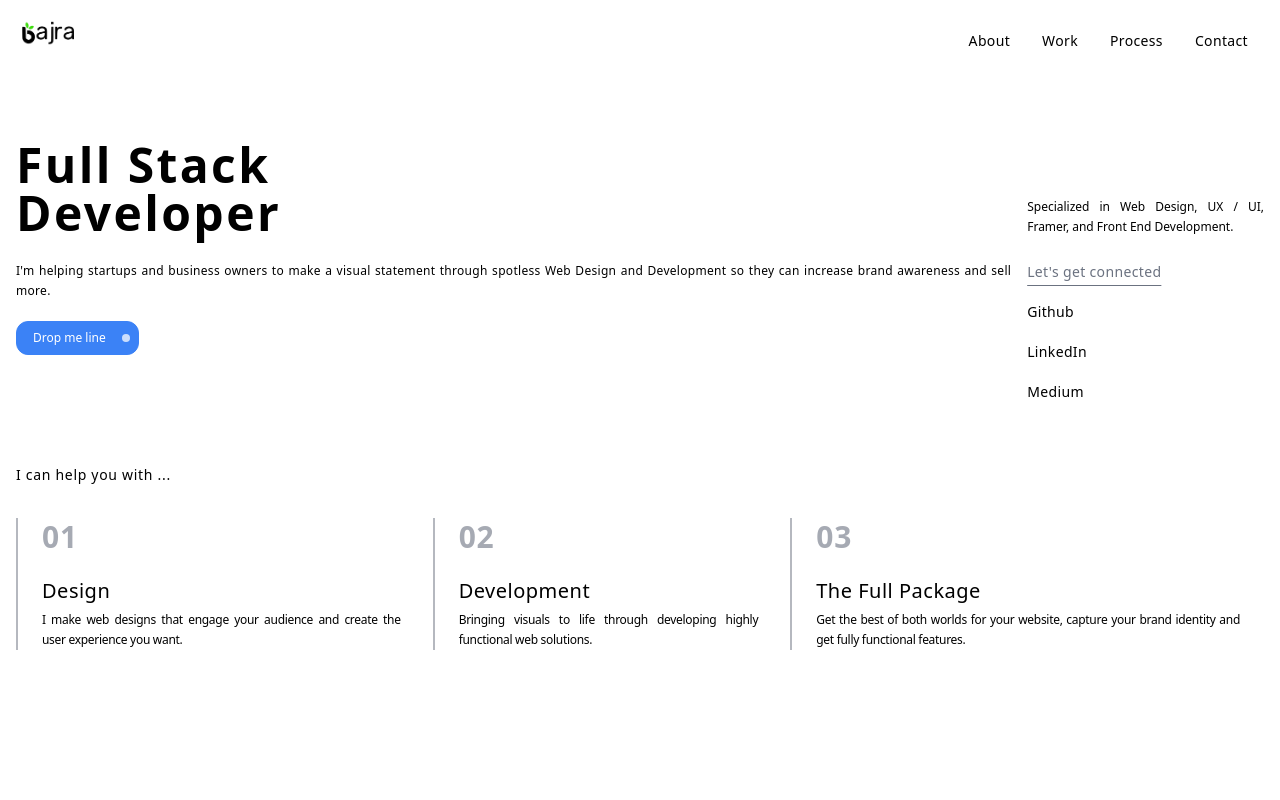
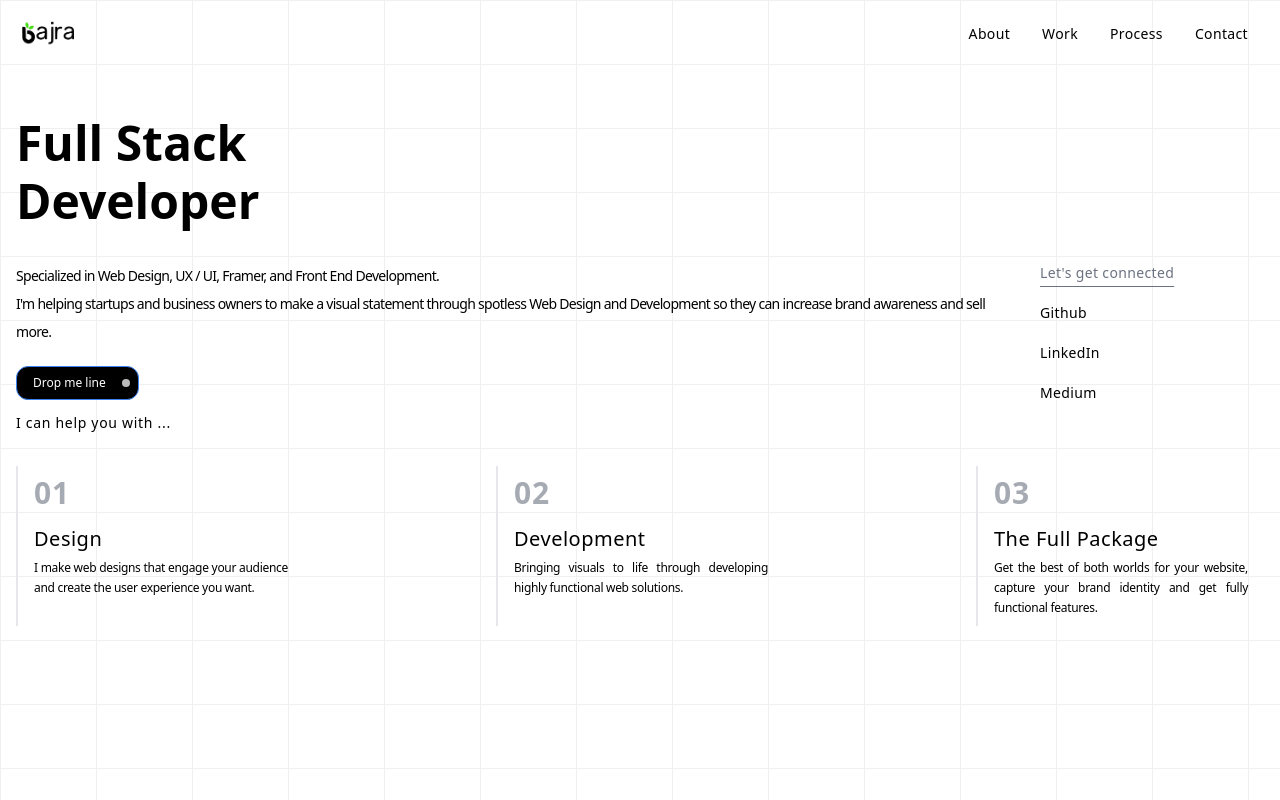
Before and after one commit to retrieval-rapid/portfolio, a Next.js app: page / in a window 1280 px wide. Built offline with nearby package versions, Linux system fonts and the light colour scheme.

Commit message:
Fixes css

```diff
--- a/src/app/layout.tsx
+++ b/src/app/layout.tsx
@@ -18,7 +18,6 @@ export default function RootLayout({
   return (
     <html lang="en">
       <body className='w-full max-w-[1440px] mx-auto'>
-        <Navbar />
         {children}
       </body>
     </html>
--- a/src/app/page.tsx
+++ b/src/app/page.tsx
@@ -1,12 +1,17 @@
-import { Hero } from "@/components/hero";
-import { Skills } from "@/components/skills";
-import Image from "next/image";
+import { Hero } from '@/components/hero';
+import { Navbar } from '@/components/navbar';
+import { Skills } from '@/components/skills';
 
 export default function Home() {
   return (
-    <main>
-    <Hero />
-    <Skills />
+    <main className="overflow-x-hidden max-w-[1440px] mx-auto selection:bg-teal-200">
+      <div className="absolute inset-0 -z-10 h-full w-full bg-white bg-[linear-gradient(to_right,#f0f0f0_1px,transparent_1px),linear-gradient(to_bottom,#f0f0f0_1px,transparent_1px)] bg-[size:6rem_4rem]">
+        <div className="container mx-auto">
+          <Navbar />
+          <Hero />
+          <Skills />
+        </div>
+      </div>
     </main>
   );
 }
--- a/src/components/hero.tsx
+++ b/src/components/hero.tsx
@@ -5,31 +5,27 @@ import { SOCIAL_LINKS } from '@/data/links';
 
 export function Hero() {
   return (
-    <div className="flex flex-col justify-center h-96 gap-6 px-4 py-8">
-      <div className="grid grid-cols-5 gap-4">
-        <div className="col-span-5 md:col-span-4">
-          <Text variant="h1" className="font-semibold tracking-wider text-lg md:text-4xl lg:text-5xl xl :text-6xl">
-            Full Stack <br/> Developer
-          </Text>
-        </div>
-        <div className="flex col-span-5 md:col-span-1 w-2/5 md:w-full">
-          <Text variant="body-esr" className="text-justify tracking-normal self-end">
-            Specialized in Web Design, UX / UI, Framer, and Front End Development.
-          </Text>
-        </div>
-      </div>
-      <div className="grid grid-cols-5 gap-4">
-        <div className="col-span-4">
-          <Text variant="body-esr" className="tracking-wide leading-5 text-justify">
+    <div className="container px-4 py-2 flex flex-col gap-8">
+      {/* FIRST */}
+      <Text variant="h2">
+        Full Stack
+        <br /> Developer
+      </Text>
+
+      {/* SECOND */}
+      <div className="grid grid-cols-5 gap-8">
+        <div className="col-span-5 lg:col-span-3 xl:col-span-4">
+          <Text variant="body-sr" className="font-light tracking-tighter leading-loose">
+            Specialized in Web Design, UX / UI, Framer, and Front End Development. <br />
             I'm helping startups and business owners to make a visual statement through spotless Web
             Design and Development so they can increase brand awareness and sell more.
           </Text>
-          <Button variant="default" className="relative bg-black text-white rounded-3xl pr-8 mt-5">
+          <Button variant="default" className="relative !bg-black text-white rounded-3xl pr-8 mt-5">
             <Text variant="body-esr">Drop me line</Text>
             <span className="animate-pulse bg-white rounded-full size-2 absolute right-2 top-1/2 -translate-y-1/2"></span>
           </Button>
         </div>
-        <div className="col-span-5 md:col-span-1">
+        <div className="col-span-5 lg:col-span-2 xl:col-span-1">
           <div className="flex flex-col gap-4">
             <Text
               variant="body-sr"
--- a/src/components/navbar.tsx
+++ b/src/components/navbar.tsx
@@ -4,11 +4,11 @@ import Link from 'next/link';
 
 export function Navbar() {
   return (
-    <div className="flex items-center justify-between px-4 py-2">
-      <div className="size-16">
+    <div className="flex items-center justify-between px-4 py-2 mb-10">
+      <div className="flex items-center w-16">
         <Logo size="default" />
       </div>
-      <nav className='hidden md:block'>
+      <nav className="hidden md:block">
         {LINKS.map((link, index) => (
           <Link key={index} href={link.href} className="px-4 py-2 tracking-wide text-sm">
             {link.text}
--- a/src/components/skills.tsx
+++ b/src/components/skills.tsx
@@ -3,11 +3,14 @@ import { SKILLS } from '@/data/skills';
 
 export function Skills() {
   return (
-    <div className='flex flex-col gap-8 px-4'>
-      <Text variant='body-sr' className='text-2xl tracking-wider'>I can help you with ...</Text>
-      <div className="flex justify-between gap-2">
+    <div className="flex flex-col gap-8 px-4">
+      <Text variant="body-sr" className="text-2xl tracking-wider">
+        I can help you with ...
+      </Text>
+      <div className="flex justify-between flex-wrap gap-4">
         {SKILLS.map((skill, index) => (
-          <div key={index} className="flex flex-col gap-6 border-l-2 border-gray-500/50 px-6">
+          <div key={index} className="w-72 border-l-2 px-4 py-2">
+            <div className='flex flex-col gap-4'>
               <Text variant="h4" className="tracking-wide text-gray-500/60">
                 {String(index + 1).padStart(2, '0')}
               </Text>
@@ -20,6 +23,7 @@ export function Skills() {
                 </Text>
               </div>
             </div>
+          </div>
         ))}
       </div>
     </div>
```
Lines whose indentation alone changed are shown as unchanged.
